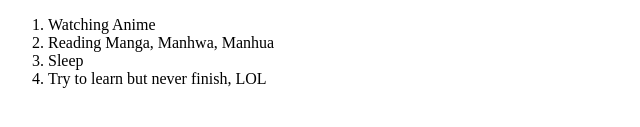
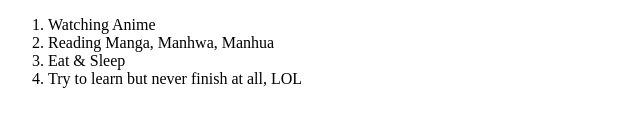
Before and after one commit to zilhamdev/web-development, a plain HTML site: page HTML - Personal SIte/index.html in a window 1280 px wide. Shown: the part 481-608 px from the top of the page, 0-640 px from the left. Drawn offline with Linux system fonts and the light colour scheme.

Commit message:
change the list

```diff
--- a/HTML - Personal SIte/index.html
+++ b/HTML - Personal SIte/index.html
@@ -32,8 +32,8 @@
   <ol>
     <li>Watching Anime</li>
     <li>Reading Manga, Manhwa, Manhua</li>
-    <li>Sleep</li>
-    <li>Try to learn but never finish, LOL</li>
+    <li>Eat & Sleep</li>
+    <li>Try to learn but never finish at all, LOL</li>
   </ol>
 </body>
 
```
